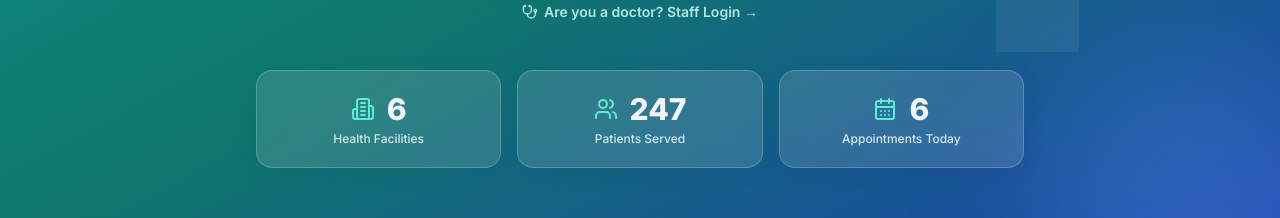
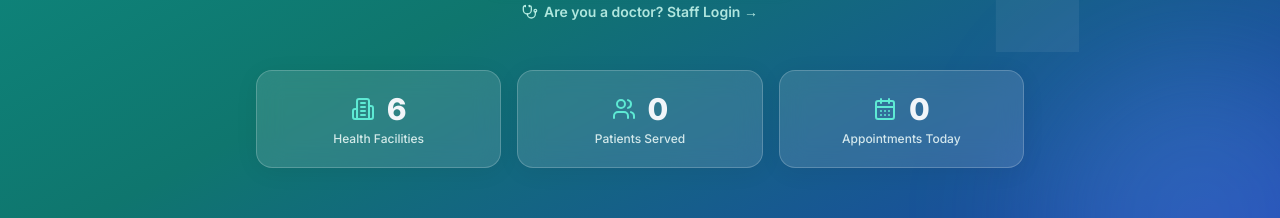
Before and after one commit to YogithaBM/swasthya-setu, a Next.js app: page / in a window 1280 px wide. Shown: the part 496-714 px from the top of the page. Built offline with nearby package versions, Linux system fonts and the light colour scheme; no server answers.

Commit message:
Show live homepage stats from the appointment store

```diff
--- a/app/page.tsx
+++ b/app/page.tsx
@@ -12,8 +12,8 @@ import {
 } from "lucide-react";
 
 import HomeCta from "@/components/HomeCta";
+import HomeStats from "@/components/HomeStats";
 import { availableBeds, facilities, totalBeds } from "@/lib/data";
-import { getAppointments } from "@/lib/appointments";
 import { getLang } from "@/lib/lang";
 import { getTranslations } from "@/lib/translations";
 
@@ -23,11 +23,6 @@ export default function HomePage() {
 
   const networkTotalBeds = facilities.reduce((sum, f) => sum + totalBeds(f), 0);
   const networkAvailableBeds = facilities.reduce((sum, f) => sum + availableBeds(f), 0);
-  const todayStr = new Date().toLocaleDateString("en-CA");
-  const appointmentsToday = getAppointments().filter(
-    (appointment) => !appointment.date || appointment.date === todayStr
-  ).length;
-  const patientsServed = 247;
 
   const steps = [
     { icon: MessagesSquare, title: t.howItWorks.step1Title, desc: t.howItWorks.step1Desc },
@@ -75,30 +70,15 @@ export default function HomePage() {
           {/* Primary CTA + subtle staff link */}
           <HomeCta lang={lang} />
 
-          {/* Glass stat cards */}
-          <div className="mx-auto mt-12 grid max-w-3xl gap-4 sm:grid-cols-3">
-            <div className="glass-card lift-hover px-4 py-5 text-slate-100 dark:text-slate-100" style={{ background: "rgba(255,255,255,0.12)", borderColor: "rgba(255,255,255,0.2)" }}>
-              <div className="flex items-center justify-center gap-3">
-                <Building2 className="h-6 w-6 text-teal-300" />
-                <p className="text-3xl font-extrabold">{facilities.length}</p>
-              </div>
-              <p className="mt-1 text-xs font-medium text-teal-50/85">{t.stats.facilities}</p>
-            </div>
-            <div className="glass-card lift-hover px-4 py-5 text-slate-100 dark:text-slate-100" style={{ background: "rgba(255,255,255,0.12)", borderColor: "rgba(255,255,255,0.2)" }}>
-              <div className="flex items-center justify-center gap-3">
-                <Users className="h-6 w-6 text-teal-300" />
-                <p className="text-3xl font-extrabold">{patientsServed}</p>
-              </div>
-              <p className="mt-1 text-xs font-medium text-teal-50/85">{t.stats.patientsServed}</p>
-            </div>
-            <div className="glass-card lift-hover px-4 py-5 text-slate-100 dark:text-slate-100" style={{ background: "rgba(255,255,255,0.12)", borderColor: "rgba(255,255,255,0.2)" }}>
-              <div className="flex items-center justify-center gap-3">
-                <CalendarDays className="h-6 w-6 text-teal-300" />
-                <p className="text-3xl font-extrabold">{appointmentsToday}</p>
-              </div>
-              <p className="mt-1 text-xs font-medium text-teal-50/85">{t.stats.appointmentsToday}</p>
-            </div>
-          </div>
+          {/* Glass stat cards — live from the appointment store */}
+          <HomeStats
+            facilityCount={facilities.length}
+            labels={{
+              facilities: t.stats.facilities,
+              patientsServed: t.stats.patientsServed,
+              appointmentsToday: t.stats.appointmentsToday,
+            }}
+          />
         </div>
       </section>
 
--- /dev/null
+++ b/components/HomeStats.tsx
@@ -0,0 +1,88 @@
+"use client";
+
+import { useEffect, useState } from "react";
+
+import { Building2, CalendarDays, Users } from "lucide-react";
+
+import { getAppointments, localToday } from "@/lib/appointments";
+
+interface HomeStatsProps {
+  facilityCount: number;
+  labels: {
+    facilities: string;
+    patientsServed: string;
+    appointmentsToday: string;
+  };
+}
+
+/**
+ * Live network stats for the homepage hero, recomputed from the shared
+ * appointment store on every mount — so returning to the homepage after a
+ * booking shows fresh numbers (plus focus/visibility re-reads).
+ *
+ * - facilities: static count from lib/data.
+ * - patientsServed: unique phone numbers across ALL stored appointments.
+ * - appointmentsToday: appointments whose booking date is today.
+ */
+export default function HomeStats({ facilityCount, labels }: HomeStatsProps) {
+  const [stats, setStats] = useState({ patientsServed: 0, appointmentsToday: 0 });
+
+  useEffect(() => {
+    function recompute() {
+      const appointments = getAppointments();
+      const today = localToday();
+
+      const phones = new Set(
+        appointments
+          .map((appointment) => appointment.phone ?? "")
+          .filter((phone) => phone.length > 0)
+      );
+
+      const todays = appointments.filter(
+        (appointment) => appointment.date === today
+      ).length;
+
+      setStats({ patientsServed: phones.size, appointmentsToday: todays });
+    }
+
+    recompute();
+
+    // Re-read when the tab regains focus or becomes visible again — covers
+    // navigating back to the homepage right after booking.
+    window.addEventListener("focus", recompute);
+    document.addEventListener("visibilitychange", recompute);
+    return () => {
+      window.removeEventListener("focus", recompute);
+      document.removeEventListener("visibilitychange", recompute);
+    };
+  }, []);
+
+  const cardClass =
+    "glass-card lift-hover px-4 py-5 text-slate-100 dark:text-slate-100";
+
+  return (
+    <div className="mx-auto mt-12 grid max-w-3xl gap-4 sm:grid-cols-3">
+      <div className={cardClass} style={{ background: "rgba(255,255,255,0.12)", borderColor: "rgba(255,255,255,0.2)" }}>
+        <div className="flex items-center justify-center gap-3">
+          <Building2 className="h-6 w-6 text-teal-300" />
+          <p className="text-3xl font-extrabold">{facilityCount}</p>
+        </div>
+        <p className="mt-1 text-xs font-medium text-teal-50/85">{labels.facilities}</p>
+      </div>
+      <div className={cardClass} style={{ background: "rgba(255,255,255,0.12)", borderColor: "rgba(255,255,255,0.2)" }}>
+        <div className="flex items-center justify-center gap-3">
+          <Users className="h-6 w-6 text-teal-300" />
+          <p className="text-3xl font-extrabold">{stats.patientsServed}</p>
+        </div>
+        <p className="mt-1 text-xs font-medium text-teal-50/85">{labels.patientsServed}</p>
+      </div>
+      <div className={cardClass} style={{ background: "rgba(255,255,255,0.12)", borderColor: "rgba(255,255,255,0.2)" }}>
+        <div className="flex items-center justify-center gap-3">
+          <CalendarDays className="h-6 w-6 text-teal-300" />
+          <p className="text-3xl font-extrabold">{stats.appointmentsToday}</p>
+        </div>
+        <p className="mt-1 text-xs font-medium text-teal-50/85">{labels.appointmentsToday}</p>
+      </div>
+    </div>
+  );
+}
```
